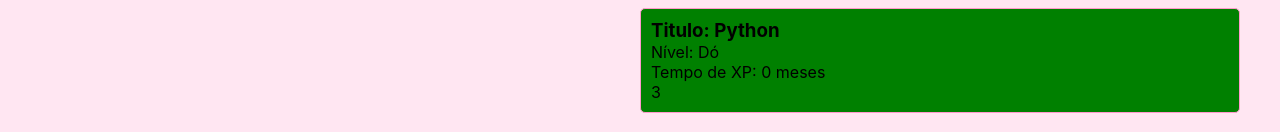
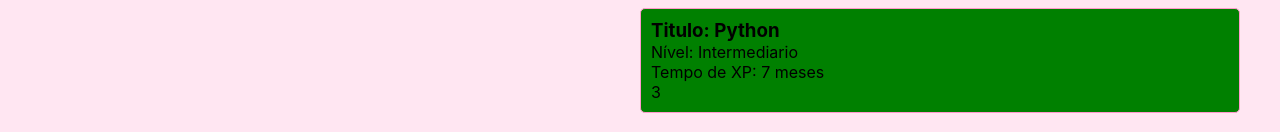
Before and after one commit to Luiza122/CP-web, a React (Vite) app: page / in a window 1280 px wide. Shown: the part 441-573 px from the top of the page. Built offline with nearby package versions, Linux system fonts and the light colour scheme.

Commit message:
arrumando codigo

```diff
--- a/src/Componentes/ConteudoPrincipal/index.jsx
+++ b/src/Componentes/ConteudoPrincipal/index.jsx
@@ -1,4 +1,3 @@
-import ContactForm from "../ContactForm";
 import PersonalInfo from "../PersonalInfo";
 import Skills from "../Skills";
 
--- a/src/Componentes/Skills/index.jsx
+++ b/src/Componentes/Skills/index.jsx
@@ -11,15 +11,15 @@
     },
     {
       titulo: "Node JS",
-      nivel: "Noob",
-      tempoxp: "1 meses",
+      nivel: "Basico",
+      tempoxp: "4 meses",
       color: "blue",
       imagemIcone: "/assets/curinthia.png"
     },
     {
       titulo: "Python",
-      nivel: "Dó",
-      tempoxp: "0 meses",
+      nivel: "Intermediario",
+      tempoxp: "7 meses",
       color: "green"
     }
   ]
```
